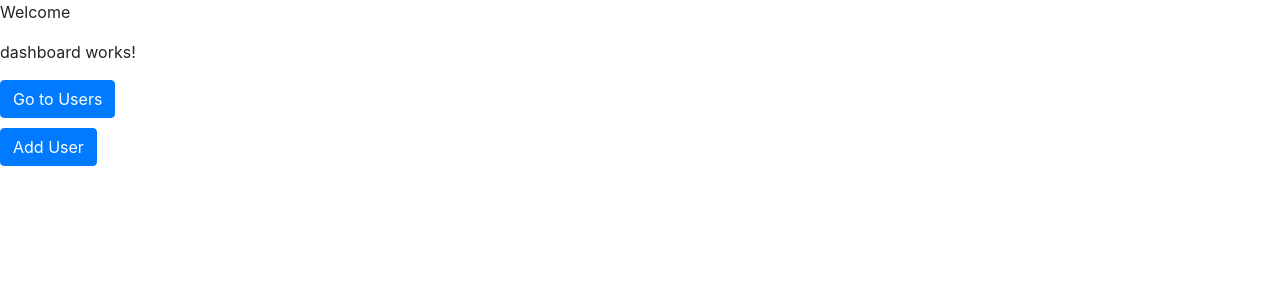
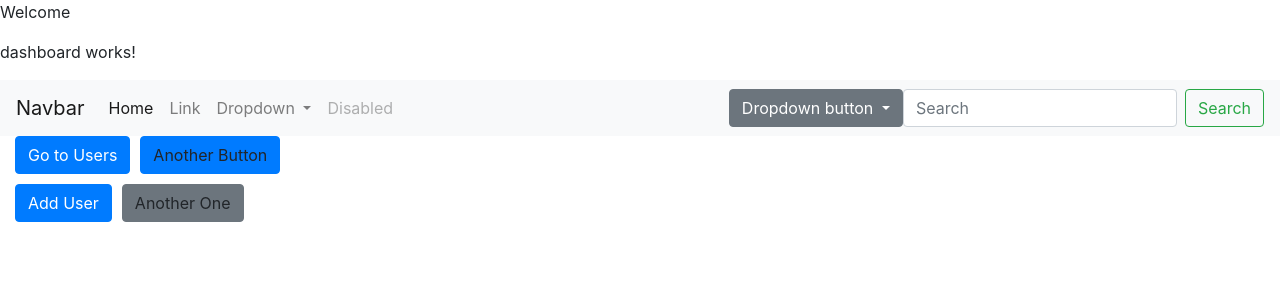
Before and after one commit to lbleddy/friends, an Angular app: page /home in a window 1280 px wide. Shown: the top 300 px of the page. Built offline with nearby package versions, Linux system fonts and the light colour scheme.

Commit message:
user-add changes

```diff
--- a/src/app/dashboard/dashboard.component.html
+++ b/src/app/dashboard/dashboard.component.html
@@ -1,5 +1,57 @@
 <p>dashboard works!</p>
+<nav class="navbar navbar-expand-lg navbar-light bg-light">
+    <a class="navbar-brand" href="#">Navbar</a>
+    <button class="navbar-toggler" type="button" data-toggle="collapse" data-target="#navbarSupportedContent" aria-controls="navbarSupportedContent" aria-expanded="false" aria-label="Toggle navigation">
+      <span class="navbar-toggler-icon"></span>
+    </button>
 
+    <div class="collapse navbar-collapse" id="navbarSupportedContent">
+      <ul class="navbar-nav mr-auto">
+        <li class="nav-item active">
+          <a class="nav-link" href="#">Home <span class="sr-only">(current)</span></a>
+        </li>
+        <li class="nav-item">
+          <a class="nav-link" href="#">Link</a>
+        </li>
+        <li class="nav-item dropdown">
+          <a class="nav-link dropdown-toggle" href="#" id="navbarDropdown" role="button" data-toggle="dropdown" aria-haspopup="true" aria-expanded="false">
+            Dropdown
+          </a>
+          <div class="dropdown-menu" aria-labelledby="navbarDropdown">
+            <a class="dropdown-item" href="#">Action</a>
+            <a class="dropdown-item" href="#">Another action</a>
+            <div class="dropdown-divider"></div>
+            <a class="dropdown-item" href="#">Something else here</a>
+          </div>
+        </li>
+        <li class="nav-item">
+          <a class="nav-link disabled" href="#">Disabled</a>
+        </li>
+      </ul>
+      <div class="dropdown">
+        <button class="btn btn-secondary dropdown-toggle" type="button" id="dropdownMenuButton" data-toggle="dropdown" aria-haspopup="true" aria-expanded="false">
+          Dropdown button
+        </button>
+        <div class="dropdown-menu" aria-labelledby="dropdownMenuButton">
+          <a class="dropdown-item" href="#">Action</a>
+          <a class="dropdown-item" href="#">Another action</a>
+          <a class="dropdown-item" href="#">Something else here</a>
+        </div>
+      </div>
+      <form class="form-inline my-2 my-lg-0">
+        <input class="form-control mr-sm-2" type="search" placeholder="Search" aria-label="Search">
+        <button class="btn btn-outline-success my-2 my-sm-0" type="submit">Search</button>
+      </form>
+    </div>
+  </nav>
+<div class="container-fluid">
 <a class="btn btn-primary" href="/users" role="button">Go to Users</a>
+<span class="space"></span>
+<a class="btn btn-primary" role="button">Another Button</a>
+
+
 <div class = "space"></div>
 <a class="btn btn-primary" href="/users/add" role="button">Add User</a>
+<span class="space"></span>
+<a class="btn btn-secondary" role="button">Another One</a>
+</div>
--- a/src/app/user-add/user-add.component.css
+++ b/src/app/user-add/user-add.component.css
@@ -0,0 +1,4 @@
+.mt-0 {
+    margin-top: 0 !important;
+    padding: 3px;
+  }
--- a/src/app/user-add/user-add.component.html
+++ b/src/app/user-add/user-add.component.html
@@ -1,5 +1,9 @@
 <p>user-add works!</p>
-
+<a  class="btn btn-primary" href="#" role="button">Home</a>
+    <div class ="container mt-0"></div>
+    <a  class="btn btn-primary" href="/users" role="button">User List</a>
+    <div class ="container mt-0"></div>
+Favorite Color: <input type="text" [formControl] = "favoriteColorControl">
 <form>
 
 
--- a/src/app/user-add/user-add.component.ts
+++ b/src/app/user-add/user-add.component.ts
@@ -3,7 +3,8 @@
 
 @Component({
   selector: 'app-user-add',
-  template: 'Favorite Color: <input type="text" [formControl] = "favoriteColorControl">'
+  templateUrl: './user-add.component.html',
+  styleUrls: ['./user-add.component.css']
 })
 export class UserAddComponent {
 
```
